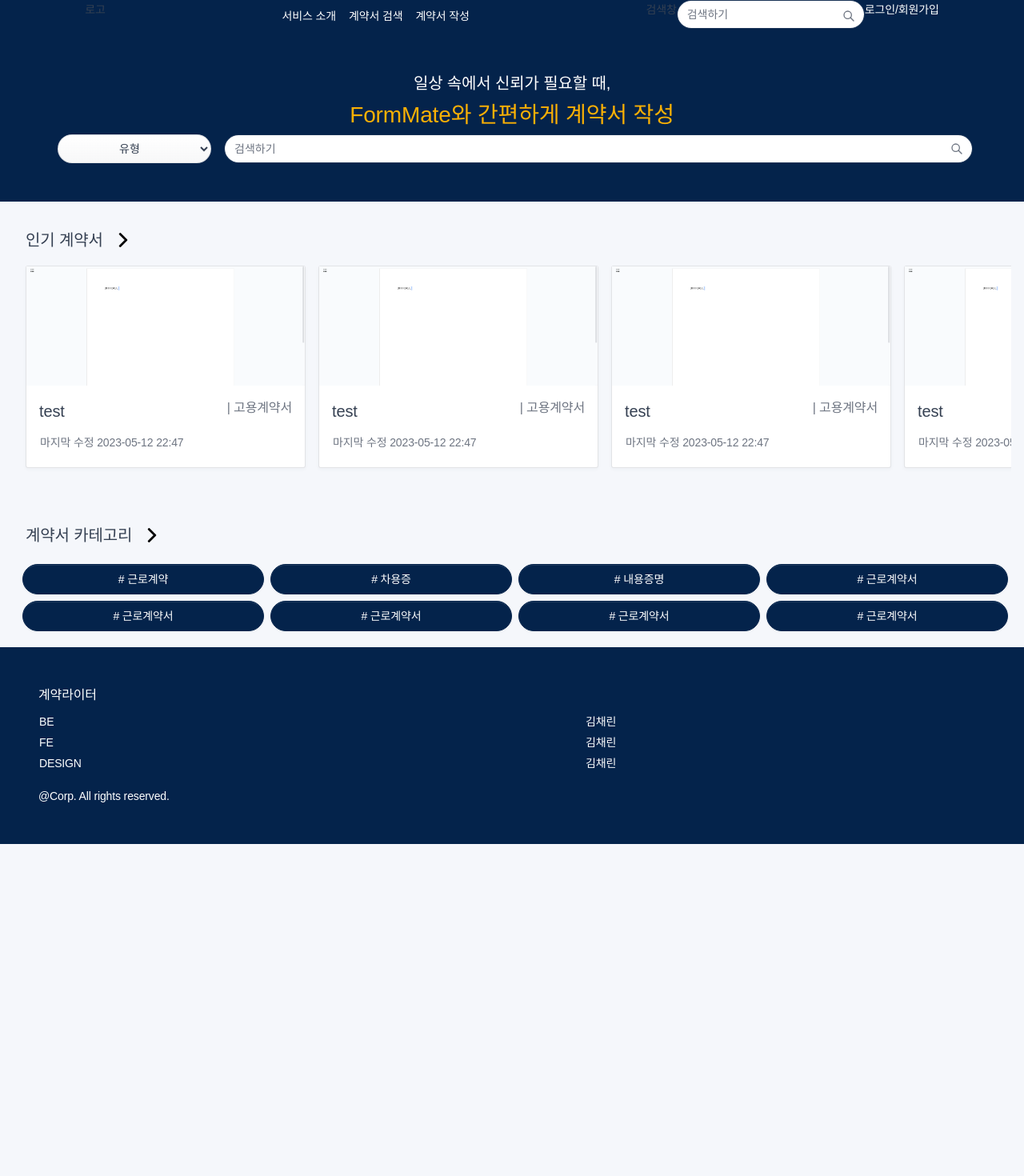
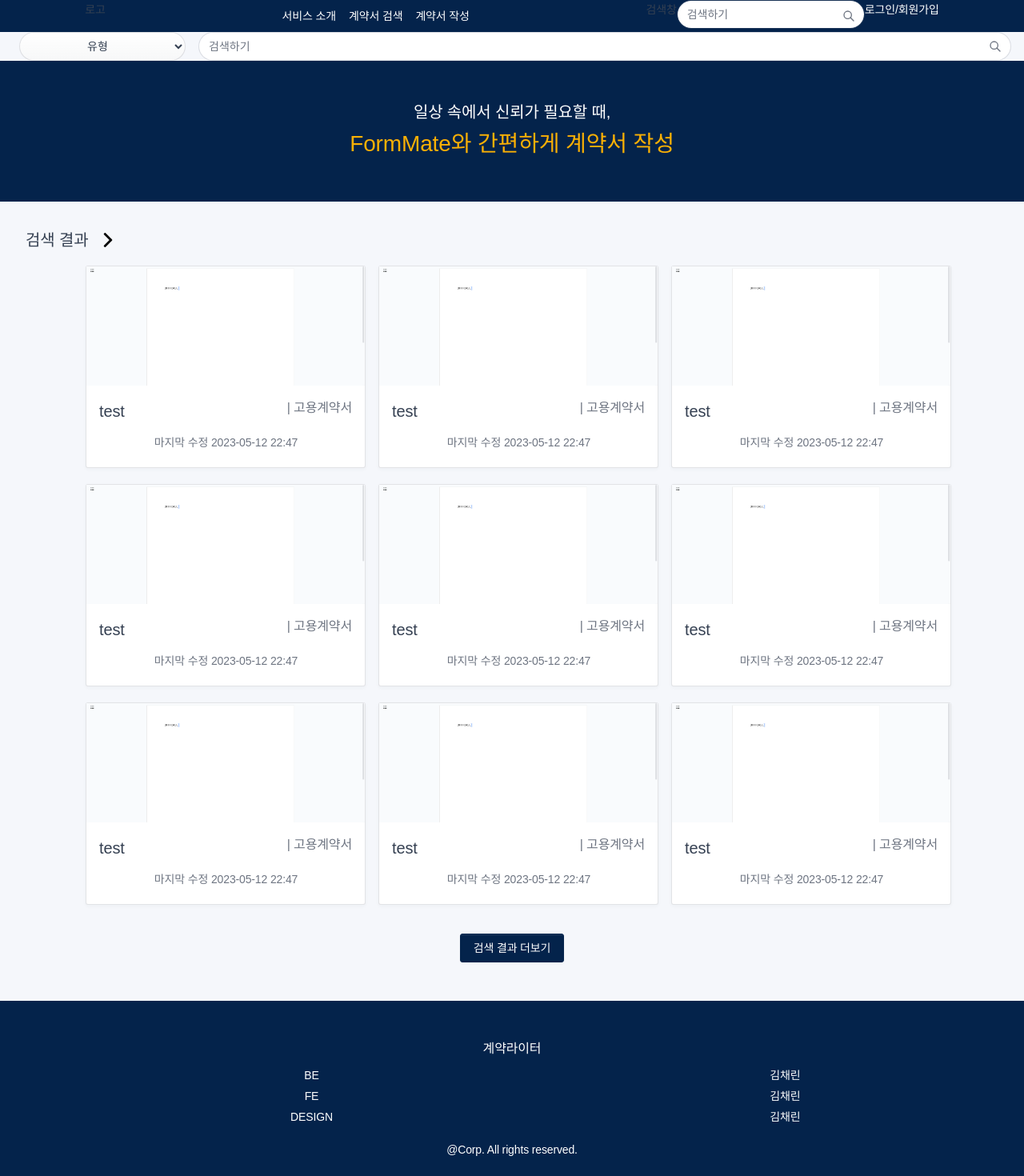
Before and after one commit to cherry-in/formMate, a React (Create React App) app: page /search in a window 1280 px wide. Shown: the top 1470 px of the page at 80% size. Before the commit the page ends 1055 px from the top, so only its background shows below. Built offline with nearby package versions, Linux system fonts and the light colour scheme.

Commit message:
Feat: Change Search

```diff
--- a/src/component/Card/index.jsx
+++ b/src/component/Card/index.jsx
@@ -6,7 +6,7 @@
   const { title, category, updated } = props.data;
   return (
     <div className="pl-3">
-      <div className="card" style={{ minWidth: "350px" }}>
+      <div className="card" style={{ width: "350px" }}>
         <div className="img-responsive img-responsive-21x9 card-img-top">
           <img src={image} />
         </div>
--- /dev/null
+++ b/src/component/CardGrid/index.jsx
@@ -0,0 +1,21 @@
+import React, { useState } from 'react';
+import rightArrow2 from "../../assets/rightArrow2.png";
+import Card from "../Card/index";
+
+const CardGrid = (props) => {
+    const { title, list } = props;
+    return (
+        <div className="p-3">
+            <a className="p-3 d-flex">
+                <div className="h2 m-0">{ title }</div>
+                <img className="ml-3 my-auto" width={18} height={18} src={rightArrow2} />
+            </a>
+            <div className="w-100 d-flex flex-wrap justify-content-center">
+                {list.map((e,i)=><Card key={i} data={e} />
+                )}
+            </div>
+        </div>
+    );
+};
+
+export default CardGrid;
--- a/src/component/Cards/index.jsx
+++ b/src/component/CardSlide/index.jsx
@@ -1,8 +1,8 @@
 import React, { useState } from 'react';
 import rightArrow2 from "../../assets/rightArrow2.png";
-import Card from "../../component/Card/index";
+import Card from "../Card/index";
 
-const Cards = (props) => {
+const CardSlide = (props) => {
     const { title, list } = props;
     return (
         <div className="p-3">
@@ -18,4 +18,4 @@
     );
 };
 
-export default Cards;
+export default CardSlide;
--- a/src/pages/Main/index.jsx
+++ b/src/pages/Main/index.jsx
@@ -2,24 +2,11 @@
 import './styles.scss';
 import Nav from '../../component/Nav/index';
 import Footer from '../../component/Footer/index';
+import Cards from '../../component/CardSlide';
+import Category from '../../component/Category';
 
 const Main = () => {
-
-    const [form, setForm] = useState({
-        email: '',
-        password: '',
-    })
-
-
-    const submit = (e) => {
-        e.preventDefault();
-        console.log(form);
-    }
-
-    const handleChange = (e) => {
-        setForm({ ...form, [e.target.name]: e.target.value });
-    }
-
+    const list = [{ id: "asdf", title: "test", category: "고용계약서", updated: "2023-05-12 22:47" }, { id: "asdf", title: "test", category: "고용계약서", updated: "2023-05-12 22:47" }, { id: "asdf", title: "test", category: "고용계약서", updated: "2023-05-12 22:47" }, { id: "asdf", title: "test", category: "고용계약서", updated: "2023-05-12 22:47" }, { id: "asdf", title: "test", category: "고용계약서", updated: "2023-05-12 22:47" },{ id: "asdf", title: "test", category: "고용계약서", updated: "2023-05-12 22:47" }, { id: "asdf", title: "test", category: "고용계약서", updated: "2023-05-12 22:47" }, { id: "asdf", title: "test", category: "고용계약서", updated: "2023-05-12 22:47" }, { id: "asdf", title: "test", category: "고용계약서", updated: "2023-05-12 22:47" }, { id: "asdf", title: "test", category: "고용계약서", updated: "2023-05-12 22:47" }];
 
     return <>
         <div className="h-100">
@@ -35,6 +22,9 @@
                     </div>
                 </div>
             </div>
+            <Cards title="작성 중인 계약서" list={list} />
+            <Cards title="인기 계약서" list={list} />
+            <Category />
             <Footer />
         </div>
     </>
--- a/src/pages/Search/index.jsx
+++ b/src/pages/Search/index.jsx
@@ -2,35 +2,25 @@
 import './styles.scss';
 import Nav from '../../component/Nav/index';
 import Footer from "../../component/Footer/index";
-import Cards from '../../component/Cards';
+import Cards from '../../component/CardGrid';
 import Category from '../../component/Category';
 import SearchInput from '../../component/SearchInput';
 
 const Search = () => {
-
-    const [form, setForm] = useState({
-        email: '',
-        password: '',
-    })
-
-    const list = [{ id: "asdf", title: "test", category: "고용계약서", updated: "2023-05-12 22:47" }, { id: "asdf", title: "test", category: "고용계약서", updated: "2023-05-12 22:47" }, { id: "asdf", title: "test", category: "고용계약서", updated: "2023-05-12 22:47" }, { id: "asdf", title: "test", category: "고용계약서", updated: "2023-05-12 22:47" }, { id: "asdf", title: "test", category: "고용계약서", updated: "2023-05-12 22:47" },{ id: "asdf", title: "test", category: "고용계약서", updated: "2023-05-12 22:47" }, { id: "asdf", title: "test", category: "고용계약서", updated: "2023-05-12 22:47" }, { id: "asdf", title: "test", category: "고용계약서", updated: "2023-05-12 22:47" }, { id: "asdf", title: "test", category: "고용계약서", updated: "2023-05-12 22:47" }, { id: "asdf", title: "test", category: "고용계약서", updated: "2023-05-12 22:47" }];
-
+    const list = [{ id: "asdf", title: "test", category: "고용계약서", updated: "2023-05-12 22:47" }, { id: "asdf", title: "test", category: "고용계약서", updated: "2023-05-12 22:47" }, { id: "asdf", title: "test", category: "고용계약서", updated: "2023-05-12 22:47" }, { id: "asdf", title: "test", category: "고용계약서", updated: "2023-05-12 22:47" }, { id: "asdf", title: "test", category: "고용계약서", updated: "2023-05-12 22:47" }, { id: "asdf", title: "test", category: "고용계약서", updated: "2023-05-12 22:47" }, { id: "asdf", title: "test", category: "고용계약서", updated: "2023-05-12 22:47" }, { id: "asdf", title: "test", category: "고용계약서", updated: "2023-05-12 22:47" }, { id: "asdf", title: "test", category: "고용계약서", updated: "2023-05-12 22:47" }];
+    const add = () => { list.add(list) }
     return (
-        <div className="">
-            <div className="flex-container">
-                <div className="">
-                    <Nav />
-                </div>
-            </div>
+        <div className="text-center">
+            <Nav />
+            <SearchInput className="bg-blue" />
             <div className='bg-primary p-5 text-center'>
                 <h2 className="text-white">
                     일상 속에서 신뢰가 필요할 때,
                 </h2>
                 <h1 className='text-yellow'>FormMate와 간편하게 계약서 작성</h1>
-                <SearchInput />
             </div>
-            <Cards title="인기 계약서" list={list} />
-            <Category />
+            <Cards title="검색 결과" list={list} />
+            <div onClick={add} className="btn btn-primary mb-5">검색 결과 더보기</div>
             <Footer />
         </div>
     );
```
